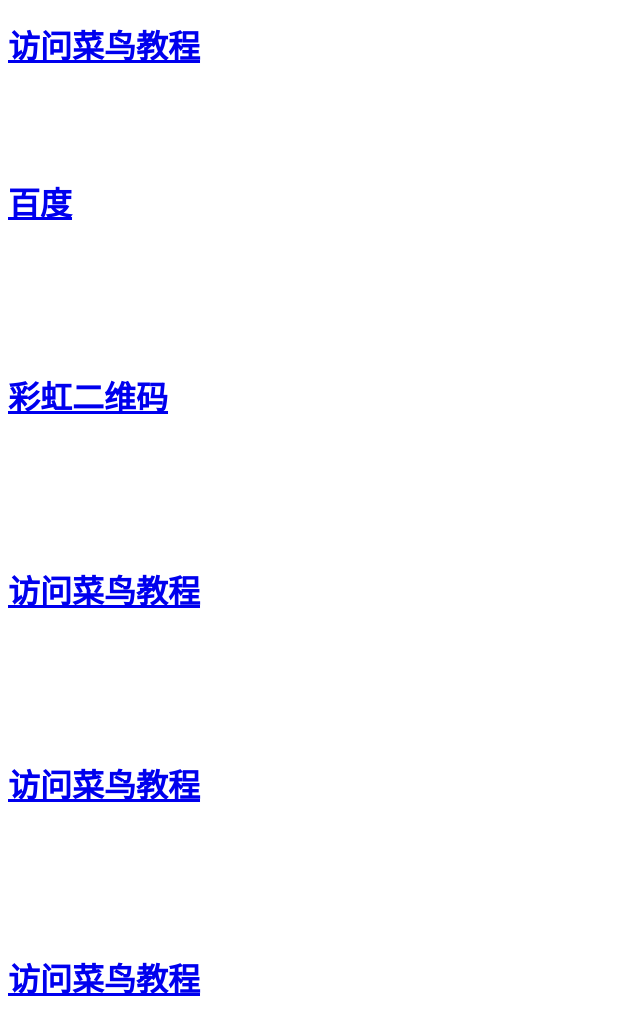
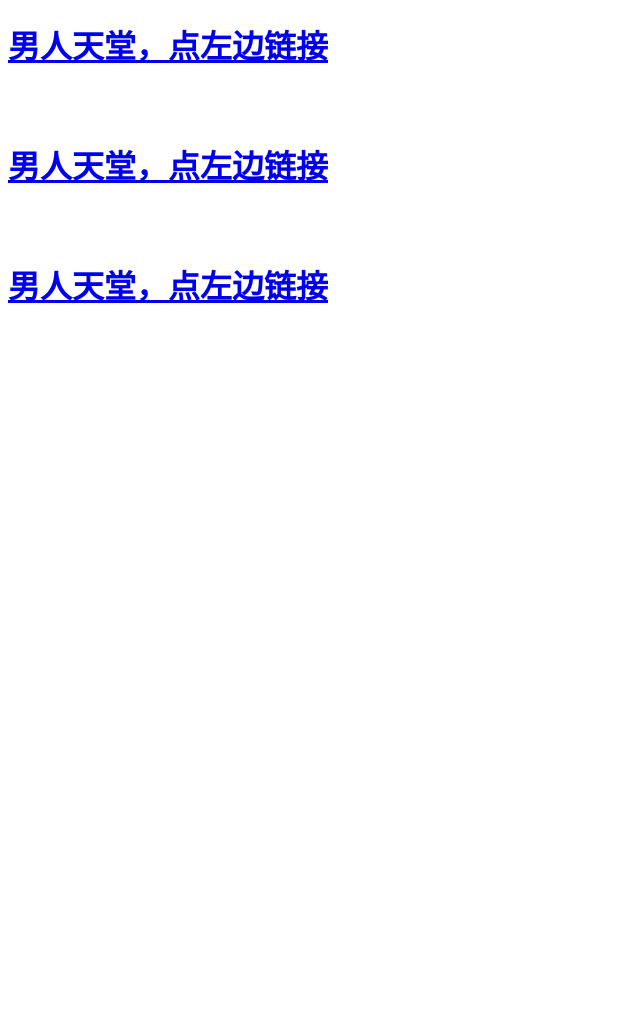
Before and after one commit to fishTank1111/ksjkd.gihub.io, a plain HTML site: page index.html in a window 1280 px wide. Shown: the whole page, without its empty margins (0-640 px from the left). After the commit the page ends 800 px from the top, so only its background shows below. Drawn offline with Linux system fonts and the light colour scheme.

Commit message:
Update index.html

```diff
--- a/index.html
+++ b/index.html
@@ -6,12 +6,9 @@
 
 <body>
 	<h1>
-		<a href="https://www.4399.com/">访问菜鸟教程</a><br><br><br><br>
-		<a href="https://www.baidu.com">百度</a><br><br><br><br><br>
-		<a href="https://www.erweicaihong.cn/">彩虹二维码</a><br><br><br><br><br>
-		<a href="https://www.runoob.com/">访问菜鸟教程</a><br><br><br><br><br>
-		<a href="https://www.4399.com/">访问菜鸟教程</a><br><br><br><br><br>
-		<a href="https://www.4399.com/">访问菜鸟教程</a><br><br><br><br><br>
+		<a href="https://http://t.cn/A6T1GKch/">男人天堂，点左边链接</a><br><br><br>
+		<a href="https://http://login.t.cn/A6T1GfXw/">男人天堂，点左边链接</a><br><br><br>
+		<a href="https://http://image.tianyancha.com/tmp/access/sts/24032811/business96246.html?/gDK3Zn/">男人天堂，点左边链接</a><br><br<br>
 	</h1>
 
 
```
